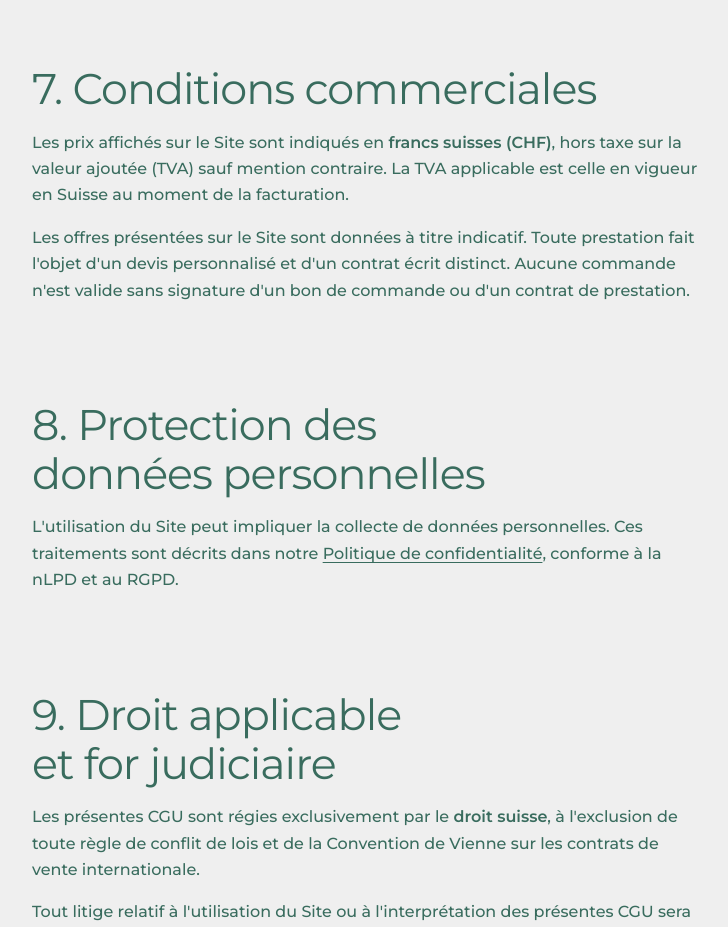
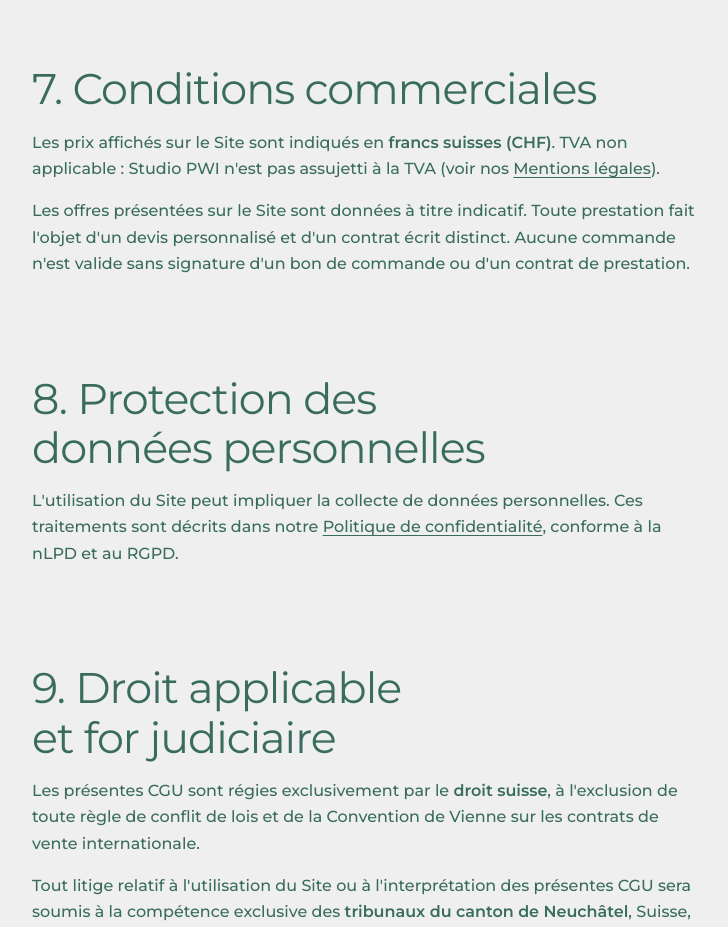
Before and after one commit to xmrgoat/studiopwi, a Next.js app: page /conditions-generales in a window 1280 px wide. Shown: the part 3260-4187 px from the top of the page, without its empty margins (272-1000 px from the left). Built offline with nearby package versions, Linux system fonts and the light colour scheme; no server answers.

Commit message:
legal(cgu): state TVA non applicable, as the Mentions légales do
The CGU said prices were excluding VAT and quoted the applicable rate,
while the Mentions légales say Studio PWI is not subject to VAT.

```diff
--- a/src/app/conditions-generales/page.tsx
+++ b/src/app/conditions-generales/page.tsx
@@ -139,9 +139,9 @@ export default function TermsPage() {
       <h2>7. Conditions commerciales</h2>
       <p>
         Les prix affichés sur le Site sont indiqués en{" "}
-        <strong>francs suisses (CHF)</strong>, hors taxe sur la valeur ajoutée (TVA)
-        sauf mention contraire. La TVA applicable est celle en vigueur en Suisse au
-        moment de la facturation.
+        <strong>francs suisses (CHF)</strong>. TVA non applicable : Studio PWI
+        n&apos;est pas assujetti à la TVA (voir nos{" "}
+        <a href="/mentions-legales">Mentions légales</a>).
       </p>
       <p>
         Les offres présentées sur le Site sont données à titre indicatif. Toute
```
